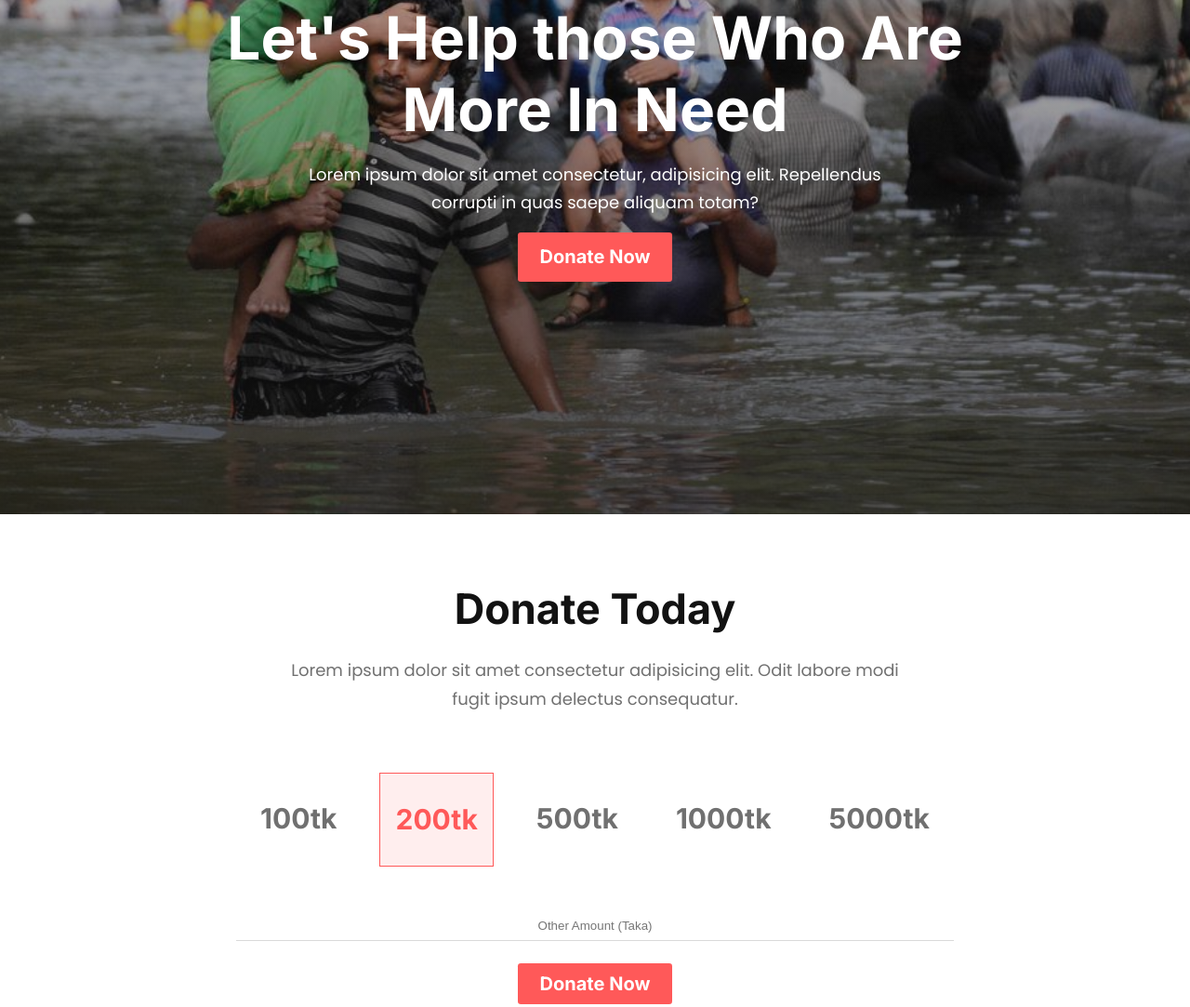
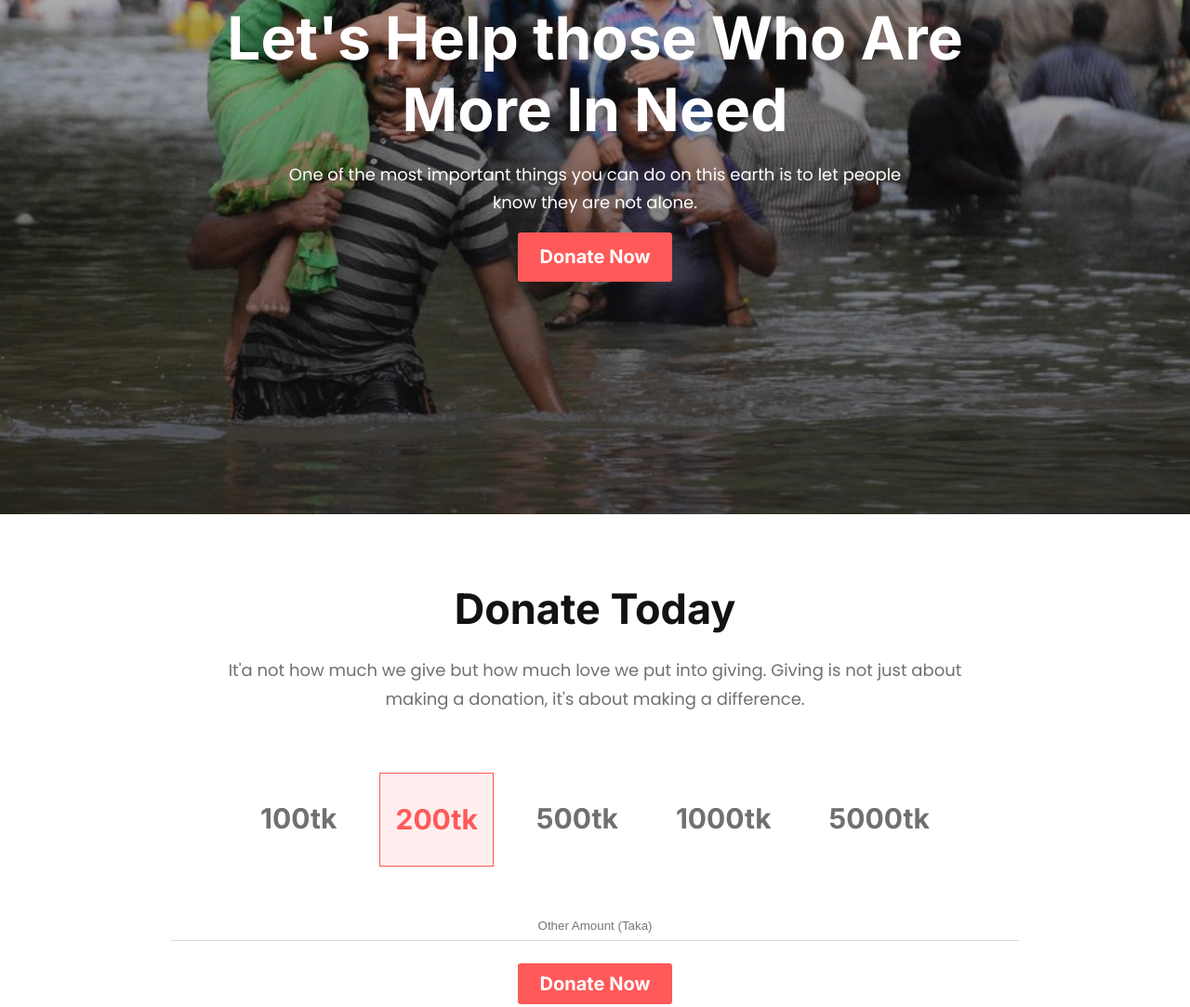
Before and after one commit to alaminhira/donate-today, a plain HTML site: page index.html in a window 1280 px wide. Shown: the part 247-1330 px from the top of the page at 93% size. Drawn offline with Linux system fonts and the light colour scheme.

```diff
--- a/index.html
+++ b/index.html
@@ -12,7 +12,7 @@
         <div class="section__content header__content">
             <div class="header__details">
                 <h1 class="header__heading">Let's Help those Who Are More In Need</h1>
-                <p class="header__quote">Lorem ipsum dolor sit amet consectetur, adipisicing elit. Repellendus corrupti in quas saepe aliquam totam?</p>
+                <p class="header__quote">One of the most important things you can do on this earth is to let people know they are not alone.</p>
                 <a href="#donate-today" class="btn">Donate Now</a>
             </div>
         </div>
@@ -22,7 +22,7 @@
             <div class="section__content">
                 <div class="section__info">
                     <h2 class="section__title">Donate Today</h2>
-                    <p class="section__intro">Lorem ipsum dolor sit amet consectetur adipisicing elit. Odit labore modi fugit ipsum delectus consequatur.</p>
+                    <p class="section__intro">It'a not how much we give but how much love we put into giving. Giving is not just about making a donation, it's about making a difference.</p>
                 </div>
                 <div class="donate__amount section--flex">
                     <div class="donate__amount-item">100tk</div>
```
